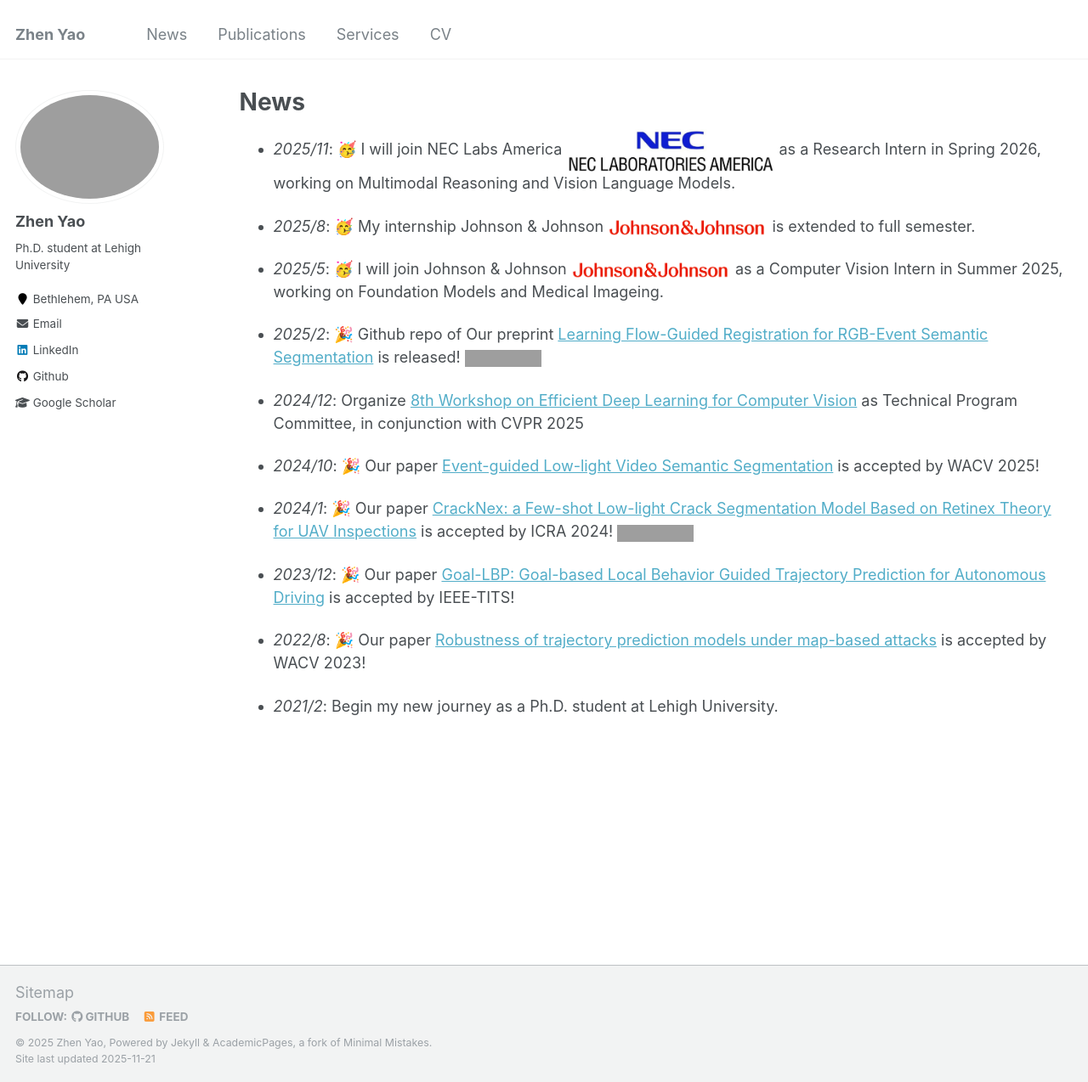
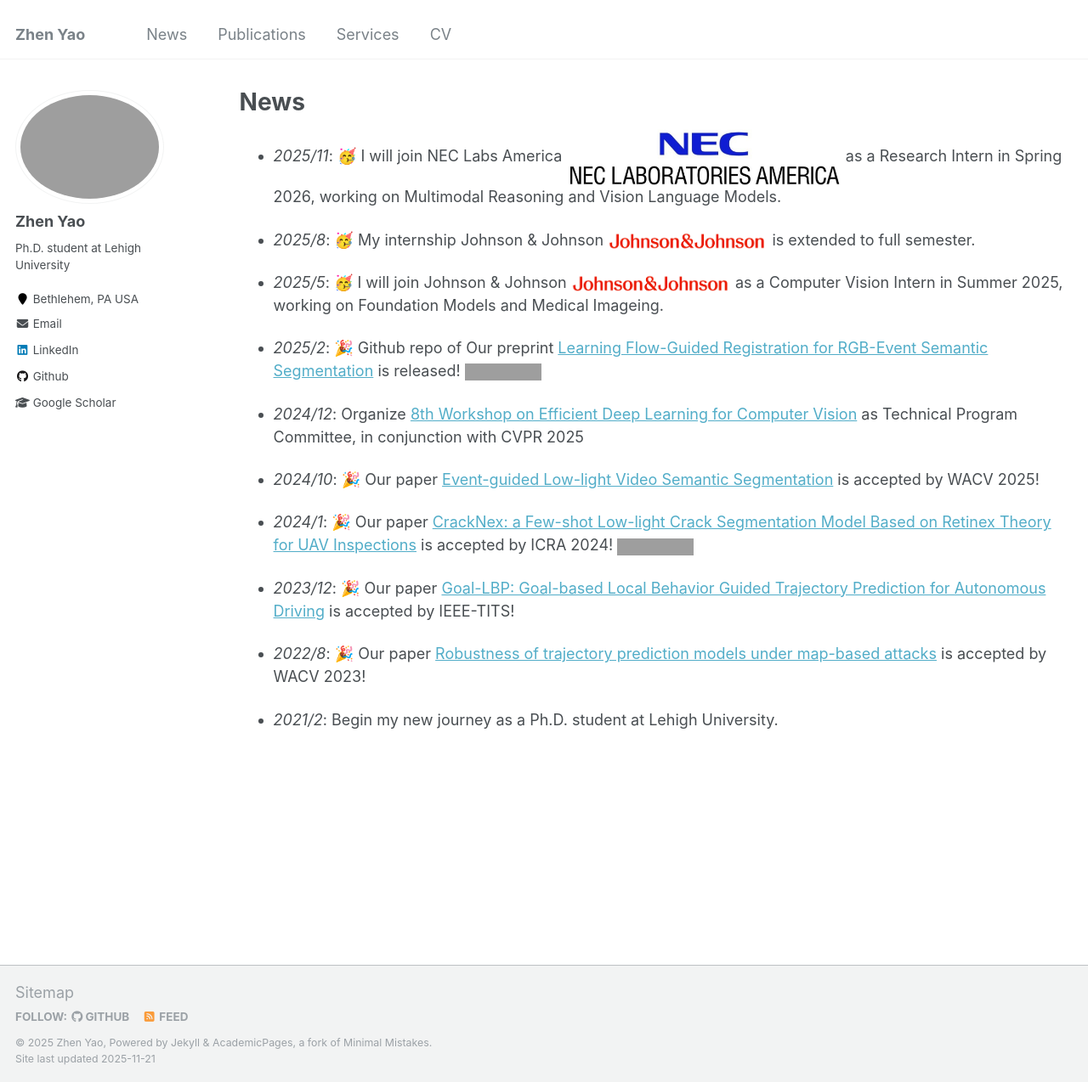
Before and after one commit to zyaocoder/zyaocoder.github.io, a Jekyll site: the page built from _pages/markdown.md, in a window 1280 px wide and 1274 px high. Shown: the whole window at 85% size. Built offline with Jekyll 4.4.1, drawn with Linux system fonts in a browser that asks for light colours; grey boxes are pictures that could not be loaded.

Commit message:
Update markdown.md

```diff
--- a/_pages/markdown.md
+++ b/_pages/markdown.md
@@ -8,7 +8,7 @@
   - /markdown.html
 ---
 
-* *2025/11*: 🥳 I will join NEC Labs America <img src="../images/nec.png" alt="NEC Labs" style="height:50px; width:auto;"> as a Research Intern in Spring 2026, working on Multimodal Reasoning and Vision Language Models.
+* *2025/11*: 🥳 I will join NEC Labs America <img src="../images/nec.png" alt="NEC Labs" style="height:66px; width:auto;"> as a Research Intern in Spring 2026, working on Multimodal Reasoning and Vision Language Models.
 
 * *2025/8*: 🥳 My internship Johnson & Johnson <img src="../images/jnj.png" alt="Johnson & Johnson" width="20%"> is extended to full semester.
 
```
